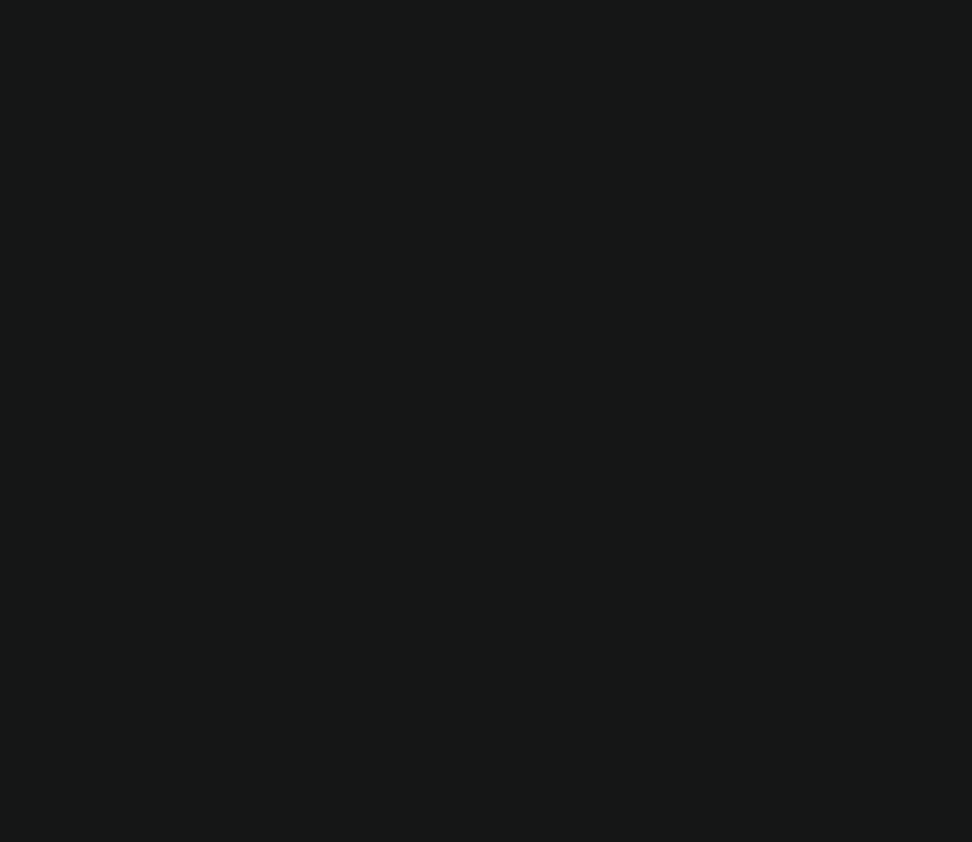
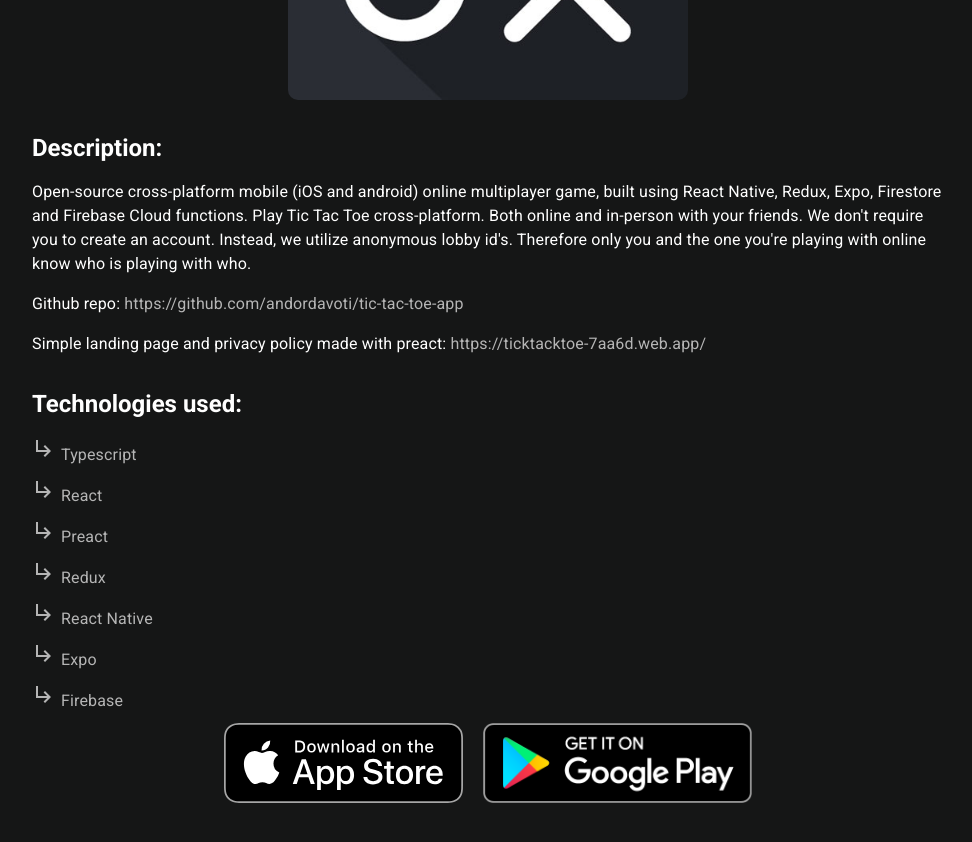
Before and after one commit to andordavoti/personal-website, a React (Create React App) app: page /projects/tic-tac-toe in a window 1280 px wide. Shown: the part 500-1342 px from the top of the page, without its empty margins (152-1124 px from the left). Before the commit the page ends 800 px from the top, so only its background shows below. Built offline with nearby package versions, Linux system fonts and the light colour scheme; a web font is replaced by a local one.

Commit message:
started designing project landing page (only tic tac toe to experiment with layout), added images for download on the app store and google play, fixed font families not being correct

```diff
--- a/src/App.tsx
+++ b/src/App.tsx
@@ -11,6 +11,7 @@ import theme from './lib/theme';
 import Header from './components/Header/Header';
 import HomePage from './pages/HomePage';
 import ProjectsOverviewPage from './pages/ProjectsOverviewPage';
+import ProjectPage from './pages/ProjectPage';
 
 const App: React.FC = () => {
     const dispatch = useDispatch();
@@ -25,6 +26,7 @@ const App: React.FC = () => {
             <Switch>
                 <Route exact path="/" component={HomePage} />
                 <Route exact path="/projects" component={ProjectsOverviewPage} />
+                <Route exact path="/projects/tic-tac-toe" component={ProjectPage} />
             </Switch>
         </ThemeProvider>
     );
--- a/src/components/Projects.tsx
+++ b/src/components/Projects.tsx
@@ -6,7 +6,7 @@ import Typography from '@material-ui/core/Typography';
 import { makeStyles } from '@material-ui/core/styles';
 import { projects } from '../lib/data';
 
-const useStyles = makeStyles((theme) => ({
+const useStyles = makeStyles({
     container: {
         display: 'flex',
         justifyContent: 'center',
@@ -20,7 +20,7 @@ const useStyles = makeStyles((theme) => ({
         alignItems: 'center',
         flexDirection: 'row',
     },
-}));
+});
 
 const Projects: React.FC = () => {
     const styles = useStyles();
--- a/src/components/Skills.tsx
+++ b/src/components/Skills.tsx
@@ -48,7 +48,7 @@ const Skills = () => {
                         Development:
                     </Typography>
                     {skills.development.map((skill) => (
-                        <Box key={skill.name} className={styles.listItem}>
+                        <Typography key={skill.name} className={styles.listItem}>
                             <SubdirectoryArrowRightIcon color="secondary" />
                             <Link
                                 className={styles.listItemLink}
@@ -59,7 +59,7 @@ const Skills = () => {
                             >
                                 {skill.name}
                             </Link>
-                        </Box>
+                        </Typography>
                     ))}
                 </Box>
 
@@ -68,7 +68,7 @@ const Skills = () => {
                         Design tools:
                     </Typography>
                     {skills.design.map((skill) => (
-                        <Box key={skill.name} className={styles.listItem}>
+                        <Typography key={skill.name} className={styles.listItem}>
                             <SubdirectoryArrowRightIcon color="secondary" />
                             <Link
                                 className={styles.listItemLink}
@@ -79,7 +79,7 @@ const Skills = () => {
                             >
                                 {skill.name}
                             </Link>
-                        </Box>
+                        </Typography>
                     ))}
                 </Box>
             </Box>
--- a/src/index.css
+++ b/src/index.css
@@ -1,7 +1,6 @@
 body {
     margin: 0;
     background: #151616;
-    font-family: Roboto, sans-serif;
     -webkit-font-smoothing: antialiased;
     -moz-osx-font-smoothing: grayscale;
 }
@@ -15,10 +14,3 @@ body {
     --border-radius: 8px;
     --speed: 400ms;
 }
-
-.app {
-    max-width: 1140px;
-    display: block;
-    margin-left: auto;
-    margin-right: auto;
-}
--- /dev/null
+++ b/src/pages/ProjectPage.tsx
@@ -0,0 +1,218 @@
+import React from 'react';
+import { Container, Box, Typography, Link } from '@material-ui/core';
+import { makeStyles } from '@material-ui/core/styles';
+import SubdirectoryArrowRightIcon from '@material-ui/icons/SubdirectoryArrowRight';
+
+const useStyles = makeStyles((theme) => ({
+    container: {
+        margin: '2rem',
+    },
+    bold: {
+        fontWeight: 'bold',
+    },
+    img: {
+        width: 400,
+        borderRadius: 10,
+        display: 'block',
+        marginLeft: 'auto',
+        marginRight: 'auto',
+    },
+    list: {
+        color: theme.palette.primary.main,
+    },
+    listItem: {
+        marginTop: 10,
+    },
+    listItemLink: {
+        marginLeft: 5,
+    },
+    storeButtonContainer: {
+        display: 'flex',
+        flexDirection: 'row',
+        justifyContent: 'center',
+        flexWrap: 'wrap',
+    },
+    storeIcon: {
+        height: 80,
+        margin: 10,
+    },
+}));
+
+const ProjectPage: React.FC = () => {
+    const styles = useStyles();
+
+    return (
+        <Box className={styles.container}>
+            <Typography color="textPrimary" align="center" variant="h3">
+                Tic Tac Toe – Online
+            </Typography>
+
+            <Box m="2rem" />
+
+            <img className={styles.img} src={require('../assets/img/tic-tac-toe.jpg')} alt="tic-tac-toe" />
+
+            <Box m="2rem" />
+
+            <Container maxWidth="md">
+                <Typography className={styles.bold} color="textPrimary" align="left" variant="h5">
+                    Description:
+                </Typography>
+
+                <Box m="1rem" />
+
+                <Typography color="textPrimary" variant="body1">
+                    Open-source cross-platform mobile (iOS and android) online multiplayer game, built using React
+                    Native, Redux, Expo, Firestore and Firebase Cloud functions. Play Tic Tac Toe cross-platform. Both
+                    online and in-person with your friends. We don't require you to create an account. Instead, we
+                    utilize anonymous lobby id's. Therefore only you and the one you're playing with online know who is
+                    playing with who.
+                </Typography>
+
+                <Box m="1rem" />
+
+                <Typography color="textPrimary" variant="body1">
+                    Github repo:{' '}
+                    <Link color="textSecondary" href="https://github.com/andordavoti/tic-tac-toe-app">
+                        https://github.com/andordavoti/tic-tac-toe-app{' '}
+                    </Link>
+                </Typography>
+
+                <Box m="1rem" />
+
+                <Typography color="textPrimary" variant="body1">
+                    Simple landing page and privacy policy made with preact:{' '}
+                    <Link color="textSecondary" href="https://ticktacktoe-7aa6d.web.app/">
+                        https://ticktacktoe-7aa6d.web.app/
+                    </Link>
+                </Typography>
+
+                <Box m="2rem" />
+
+                <Box className={styles.list}>
+                    <Typography className={styles.bold} color="textPrimary" align="left" variant="h5">
+                        Technologies used:
+                    </Typography>
+
+                    <Box m="1rem" />
+
+                    <Typography className={styles.listItem}>
+                        <SubdirectoryArrowRightIcon color="secondary" />
+                        <Link
+                            className={styles.listItemLink}
+                            color="textSecondary"
+                            rel="noopener noreferrer"
+                            target="_blank"
+                            href="" // add link here
+                        >
+                            Typescript
+                        </Link>
+                    </Typography>
+
+                    <Typography className={styles.listItem}>
+                        <SubdirectoryArrowRightIcon color="secondary" />
+                        <Link
+                            className={styles.listItemLink}
+                            color="textSecondary"
+                            rel="noopener noreferrer"
+                            target="_blank"
+                            href="" // add link here
+                        >
+                            React
+                        </Link>
+                    </Typography>
+
+                    <Typography className={styles.listItem}>
+                        <SubdirectoryArrowRightIcon color="secondary" />
+                        <Link
+                            className={styles.listItemLink}
+                            color="textSecondary"
+                            rel="noopener noreferrer"
+                            target="_blank"
+                            href="" // add link here
+                        >
+                            Preact
+                        </Link>
+                    </Typography>
+
+                    <Typography className={styles.listItem}>
+                        <SubdirectoryArrowRightIcon color="secondary" />
+                        <Link
+                            className={styles.listItemLink}
+                            color="textSecondary"
+                            rel="noopener noreferrer"
+                            target="_blank"
+                            href="" // add link here
+                        >
+                            Redux
+                        </Link>
+                    </Typography>
+
+                    <Typography className={styles.listItem}>
+                        <SubdirectoryArrowRightIcon color="secondary" />
+                        <Link
+                            className={styles.listItemLink}
+                            color="textSecondary"
+                            rel="noopener noreferrer"
+                            target="_blank"
+                            href="" // add link here
+                        >
+                            React Native
+                        </Link>
+                    </Typography>
+                    <Typography className={styles.listItem}>
+                        <SubdirectoryArrowRightIcon color="secondary" />
+                        <Link
+                            className={styles.listItemLink}
+                            color="textSecondary"
+                            rel="noopener noreferrer"
+                            target="_blank"
+                            href="" // add link here
+                        >
+                            Expo
+                        </Link>
+                    </Typography>
+                    <Typography className={styles.listItem}>
+                        <SubdirectoryArrowRightIcon color="secondary" />
+                        <Link
+                            className={styles.listItemLink}
+                            color="textSecondary"
+                            rel="noopener noreferrer"
+                            target="_blank"
+                            href="" // add link here
+                        >
+                            Firebase
+                        </Link>
+                    </Typography>
+                </Box>
+
+                <Box className={styles.storeButtonContainer}>
+                    <Link
+                        rel="noopener noreferrer"
+                        target="_blank"
+                        href="https://apps.apple.com/us/app/tic-tac-toe-online/id1513609441?ls=1"
+                    >
+                        <img
+                            className={styles.storeIcon}
+                            src={require('../assets/icons/app-store-badge.svg')}
+                            alt="App Store Link"
+                        />
+                    </Link>
+
+                    <Link
+                        rel="noopener noreferrer"
+                        target="_blank"
+                        href="https://play.google.com/store/apps/details?id=com.andordavoti.tictactoe.game"
+                    >
+                        <img
+                            className={styles.storeIcon}
+                            src={require('../assets/icons/google-play-badge.png')}
+                            alt="Play Store Link"
+                        />
+                    </Link>
+                </Box>
+            </Container>
+        </Box>
+    );
+};
+
+export default ProjectPage;
--- a/src/pages/ProjectsOverviewPage.tsx
+++ b/src/pages/ProjectsOverviewPage.tsx
@@ -4,11 +4,7 @@ import React from 'react';
 import Projects from '../components/Projects';
 
 const ProjectsOverviewPage: React.FC = () => {
-    return (
-        <>
-            <Projects />
-        </>
-    );
+    return <Projects />;
 };
 
 export default ProjectsOverviewPage;
```
Also changed, not shown: src/assets/icons/app-store-badge.svg (added), src/assets/icons/google-play-badge.png (added).
